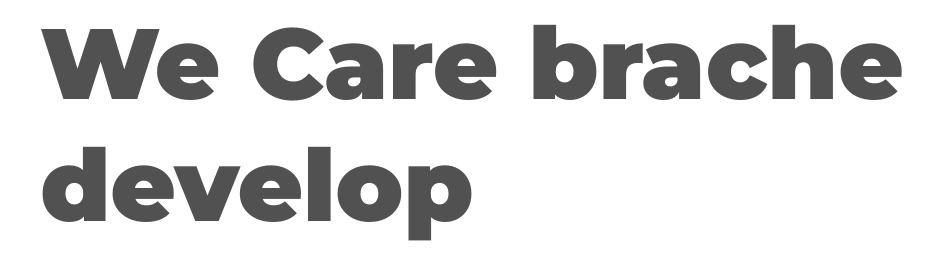
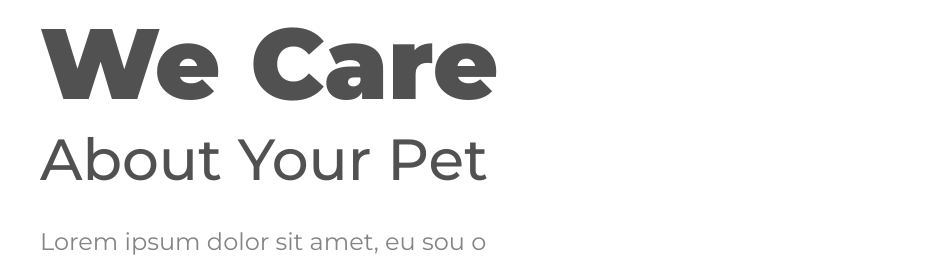
Before and after one commit to eduxisgtc-lab/we-care-projeto-teste, a plain HTML site: page index.html in a window 1280 px wide. Shown: the part 731-988 px from the top of the page, without its empty margins (46-979 px from the left). Drawn offline with Linux system fonts and the light colour scheme.

Commit message:
mudanca-no-h1-we-care

```diff
--- a/index.html
+++ b/index.html
@@ -27,7 +27,7 @@
 
         <section>
 
-            <h1>We Care brache develop</h1>
+            <h1>We Care</h1>
             <h2>About Your Pet</h2>
             <p>Lorem ipsum dolor sit amet, eu sou o melhor... css
             </p>
```
